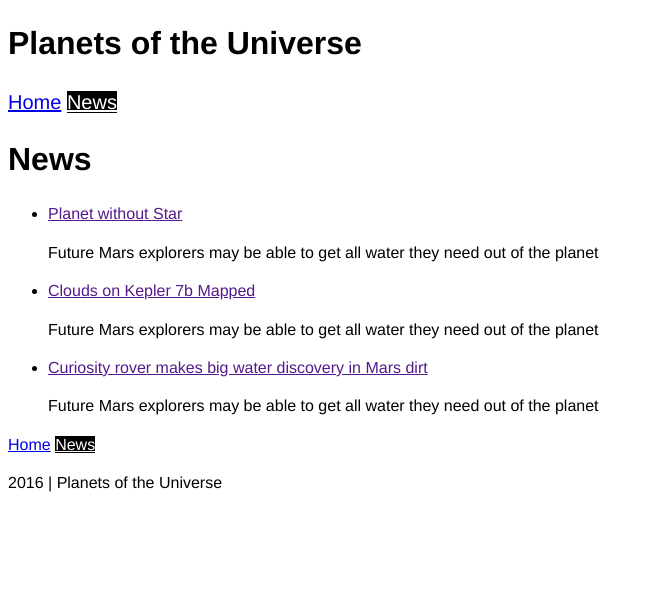
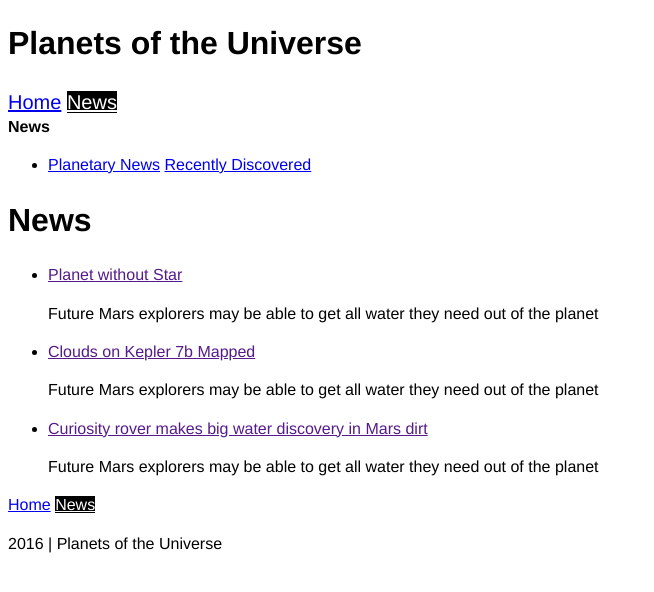
Before and after one commit to ricardo-valente/jekyll, a Jekyll site: the page built from news.html, in a window 1280 px wide. Shown: the top 592 px of the page, without its empty margins (0-654 px from the left). Built offline with Jekyll 4.4.1, drawn with Linux system fonts in a browser that asks for light colours; Markdown is read by kramdown in place of the engine named in the settings.

Commit message:
added news nav & news category pages assigned to news layout

```diff
--- a/_layouts/news.html
+++ b/_layouts/news.html
@@ -2,4 +2,15 @@
 layout: default
 ---
 
+<strong>News</strong>
+
+<nav>
+	<ul>
+		<li>
+			<a href="{{site.baseurl}}/news.html">Planetary News</a>
+			<a href="{{site.baseurl}}/recently-discovered.html">Recently Discovered</a>
+		</li>
+	</ul>
+</nav>
+
 {{ content }}
--- a/news.html
+++ b/news.html
@@ -1,5 +1,5 @@
 ---
-layout: default
+layout: news
 ---
 
 <h1>News</h1>
--- a/recently-discovered.html
+++ b/recently-discovered.html
@@ -1,5 +1,5 @@
 ---
-layout: default
+layout: news
 ---
 
 <h1>Recently Discovered Planets</h1>
```
